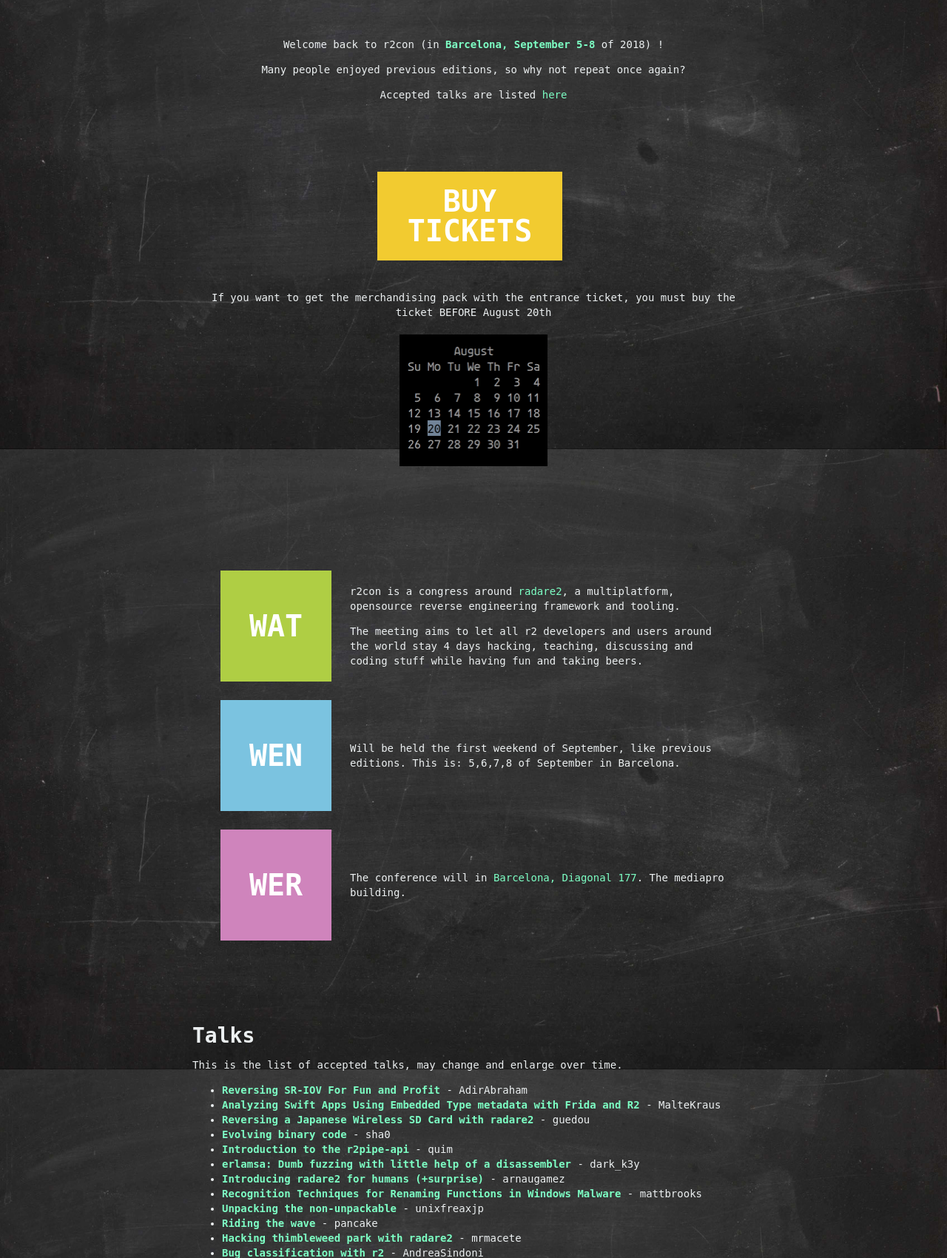
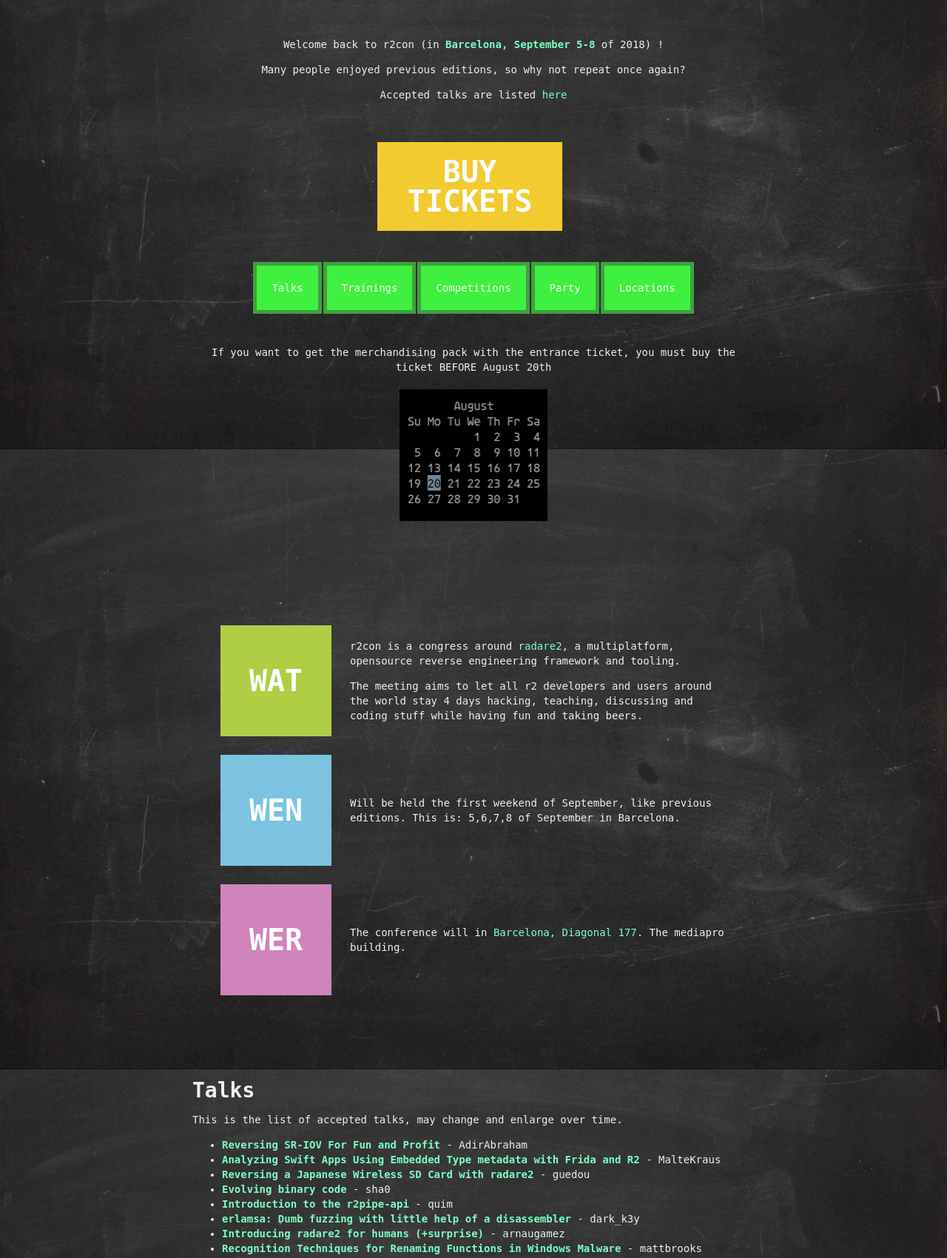
Before and after one commit to radareorg/radare.org, a PHP site: page /con/2018/index.html in a window 1280 px wide. Shown: the part 231-1931 px from the top of the page at 74% size. Run offline with PHP 8.4, Linux system fonts and the light colour scheme; some libraries are stand-ins or nearby versions.

Commit message:
Add chiptune, index and competitions

```diff
--- a/con/2018/css/style.css
+++ b/con/2018/css/style.css
@@ -45,6 +45,18 @@
 a {
   color: white;
   text-decoration: none;
+}
+
+a:hover {
+  color: #7070f0;
+  text-decoration: underline;
+}
+
+td {
+  background-color:#40f040;
+  padding: 20px;
+  color: black;
+  border: 5px solid #40a040;
 }
 
 p a {
--- a/con/2018/index.html
+++ b/con/2018/index.html
@@ -22,8 +22,6 @@
 </center>
 <br />
 <br />
-<br />
-<br />
 
 <center>
 <a href="https://events.eventzilla.net/e/r2con2018-2138932224">
@@ -32,6 +30,18 @@
         </div>
 </a>
 <br /><br/>
+<center>
+<table>
+<tr>
+<td><a href="#talks">Talks</a></td>
+<td><a href="#train">Trainings</a></td>
+<td><a href="#comp">Competitions</a></td>
+<td><a href="#party">Party</a></td>
+<td><a href="#gmaps">Locations</a></td>
+</tr>
+</table>
+</center>
+<br /><br/>
 If you want to get the merchandising pack with the entrance ticket, you must buy the ticket BEFORE August 20th
 <br /><br />
 <img width="200px" border=0 src="img/aug.png">
@@ -39,6 +49,7 @@
 
 <br />
 <br />
+
 <br />
 <br />
 
@@ -107,6 +118,7 @@
 <li> <b>EVM Bytecode and smart contract internals</b> - montekki
 </ul>
 
+<a name="train">&nbsp;</a>
 <br /><br />
 <h1>Trainings</h1>
 Some more trainings are planned, but none confirmed yet.
@@ -118,6 +130,7 @@
 <li> <b>Dynamic Reverse Engineering With Frida </b> - oleavr + ???
 </ul>
 
+<a name="sched">&nbsp;</a>
 <br /><br />
 <h1>Schedule</h1>
 
@@ -145,9 +158,38 @@
 <li> chiptune party
 </ul>
 <br /><br />
+<a name="comp">&nbsp;</a>
+<h1>Competitions</h1>
+Like previous years, we will held a bunch of competitions inside r2con, do stuff for r2 and get books, development boards, merchandising and beers in exchange!
+<ul>
+  <li> r2wars
+  <li> crackmes
+  <li> hackathon
+</ul>
+More details coming soon.
+<a name="party">&nbsp;</a>
+<br /><br />
+<h1>Chiptune Party</h1>
+Saturday night, after r2con from 21h to 3am we will organize a chiptune/lofi music party in a bar near the r2con place, so everyone can go by walking, have some drinks and dance with 8bit music. (max 200 humans)
+<br /><br/>
+Confirmed bands:
+<a href="https://soundcloud.com/4dboy">4dboy</a>,
+<a href="https://neuroflip.bandcamp.com/album/hi-tech-lo-life">neuroflip</a>,
+<a href="https://3d63.bandcamp.com/album/electric-pawer">3d63</a>,
+... and more!
+<!--
+<a href="https://lowtoy.bandcamp.com/album/chip-ar-8bit">lowtoy</a>, ...
+-->
+
+<center>
+<br />
+<img width="300px" src="img/r2chip.png" />
+</center>
+
+<br /><br />
 <a name="gmaps">&nbsp;</a>
 <h1>Location</h1>
-We will try to hold the whole event in the <a href="https://www.google.com/maps/place/Mediapro+Barcelona/@41.4044969,2.1912807,17z/data=!3m1!4b1!4m5!3m4!1s0x12a4a2eb7970c009:0xeb3b7721d9697283!8m2!3d41.4044969!4d2.1934747">MediaPro building, Diagonal 177</a>:
+The conference (September 7 and 8) will happen in the <a href="https://www.google.com/maps/place/Mediapro+Barcelona/@41.4044969,2.1912807,17z/data=!3m1!4b1!4m5!3m4!1s0x12a4a2eb7970c009:0xeb3b7721d9697283!8m2!3d41.4044969!4d2.1934747">MediaPro building, Diagonal 177</a>:
 <br /><br />
 <iframe src="https://www.google.com/maps/embed?pb=!1m18!1m12!1m3!1d2992.599793982916!2d2.1912806511191243!3d41.40449687916091!2m3!1f0!2f0!3f0!3m2!1i1024!2i768!4f13.1!3m3!1m2!1s0x12a4a2eb7970c009%3A0xeb3b7721d9697283!2sMediapro+Barcelona!5e0!3m2!1sen!2ses!4v1527679698683" width="600" height="450" frameborder="0" style="border:0" allowfullscreen></iframe>
 <br /><br />
```
